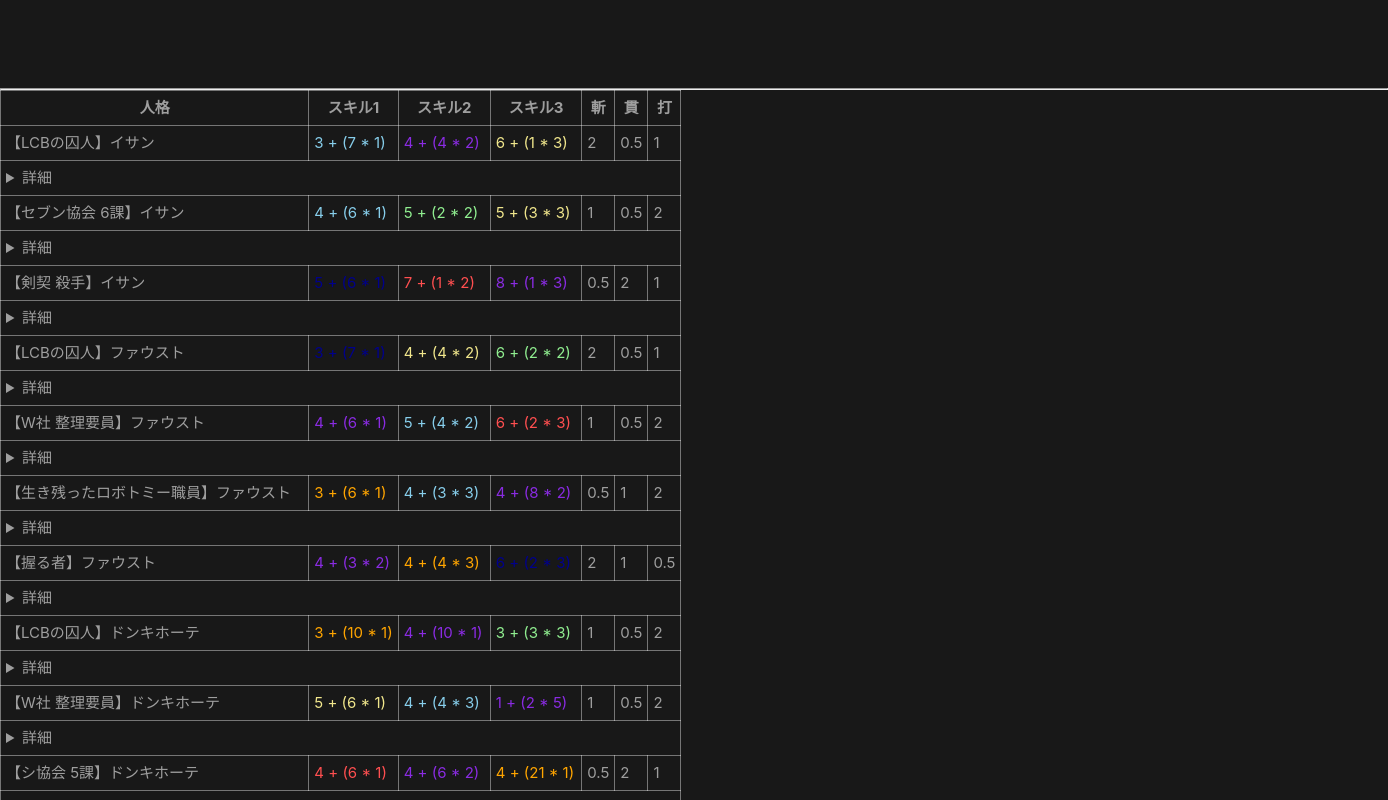
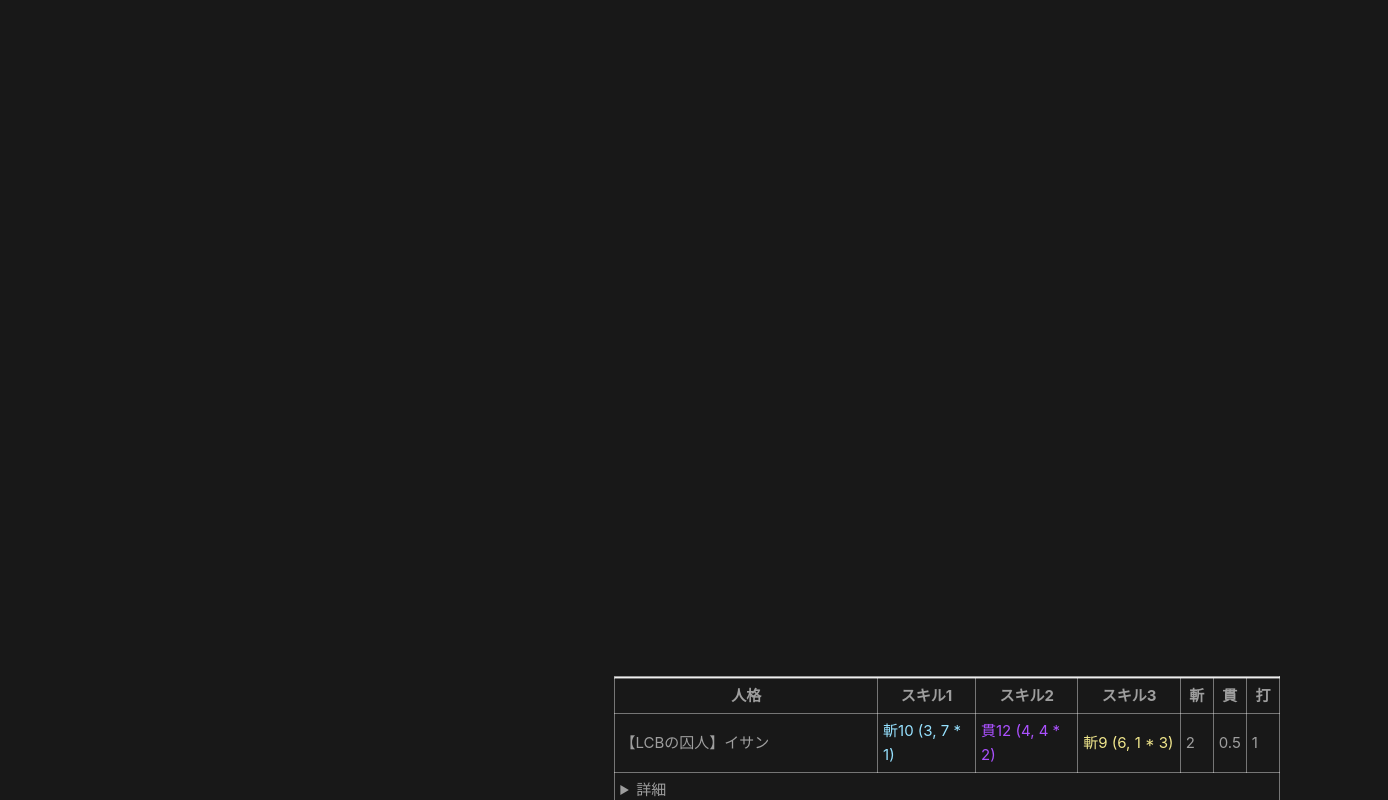
Before and after one commit to JasVv/LCB_party_builder, a Vue app in the folder lcb-party-builder/: page / in a window 1280 px wide. Shown: the part 1660-2460 px from the top of the page, 1388 px wide, since content can reach past the window. Built offline with nearby package versions, Linux system fonts and the light colour scheme.

Commit message:
エラー修正

```diff
--- a/lcb-party-builder/src/MainApp.vue
+++ b/lcb-party-builder/src/MainApp.vue
@@ -1,7 +1,7 @@
 <script setup lang="ts">
 import { ref, type Ref } from 'vue'
-import type Parsonality from './components/Parsonality.vue'
-import type Character from './components/Character.vue'
+import type { Personality } from './components/Parsonality.vue'
+import type { Character } from './components/Character.vue'
 
 import characters_json from '@/assets/characters.json'
 import parsonality_1_json from '@/assets/parsonality/character1.json'
@@ -70,8 +70,10 @@ data.value.view = all_data.personality
   })
 
 function recalculate() {
+  // キャラクター選択
   const charactor_select = (character.value.length ? all_data.personality.filter(p => character.value.some(v => v == p.character_id)) : all_data.personality).map(p => p.personality_id)
 
+  // 物理耐性選択
   const resistance_select = (resistance.value.length
   ? all_data.personality.filter(p => {
     const sl = resistance.value.some(v => v == "slashing") ? p.resistance.slashing < 1 : false
@@ -81,10 +83,12 @@ function recalculate() {
   })
   : all_data.personality).map(p => p.personality_id)
 
+  // スキル罪悪属性選択
   const skill_sin_select = (skill_sin.value.length
   ? all_data.personality.filter(p => p.skill.find(s => skill_sin.value.some(v => v == s.sin)))
   : all_data.personality).map(p => p.personality_id)
 
+  // バフ・デバフ選択
   const buff_debuff_select = (buff_debuff.value.length
     ? all_data.personality.filter(p => {
       const skill_buff_debuff = p.skill.find(s => s.buff_debuff.filter(b => buff_debuff.value.some(v => v == b)).length)
@@ -97,7 +101,11 @@ function recalculate() {
     : all_data.personality
   ).map(p => p.personality_id)
 
-  const target_personality = charactor_select.filter(value => resistance_select.includes(value) && skill_sin_select.includes(value) && buff_debuff_select.includes(value))
+  const target_personality = charactor_select.filter(value =>
+    resistance_select.includes(value) &&
+    skill_sin_select.includes(value) &&
+    buff_debuff_select.includes(value)
+  )
 
   data.value.view = all_data.personality
     .filter(p => target_personality.includes(p.personality_id))
@@ -234,13 +242,13 @@ function selectSinColorCss(sin: string) {
           <tr>
             <td>【{{ v.personality.name }}】{{ v.character.name }}</td>
             <td :class="selectSinColorCss(v.personality.skill[0]?.sin)">
-              {{ v.personality.skill[0] ? `${v.personality.skill[0].base_attack} + (${v.personality.skill[0].coin_attack} * ${v.personality.skill[0].coin_number})` : ""  }}
+              {{ v.personality.skill[0] ? `${v.personality.skill[0].physics}${v.personality.skill[0].base_attack + (v.personality.skill[0].coin_attack * v.personality.skill[0].coin_number)} (${v.personality.skill[0].base_attack}, ${v.personality.skill[0].coin_attack} * ${v.personality.skill[0].coin_number})` : ""  }}
             </td>
             <td :class="selectSinColorCss(v.personality.skill[1]?.sin)">
-              {{ v.personality.skill[1] ? `${v.personality.skill[1].base_attack} + (${v.personality.skill[1].coin_attack} * ${v.personality.skill[1].coin_number})` : ""  }}
+              {{ v.personality.skill[1] ? `${v.personality.skill[1].physics}${v.personality.skill[1].base_attack + (v.personality.skill[1].coin_attack * v.personality.skill[1].coin_number)} (${v.personality.skill[1].base_attack}, ${v.personality.skill[1].coin_attack} * ${v.personality.skill[1].coin_number})` : ""  }}
             </td>
             <td :class="selectSinColorCss(v.personality.skill[2]?.sin)">
-              {{ v.personality.skill[2] ? `${v.personality.skill[2].base_attack} + (${v.personality.skill[2].coin_attack} * ${v.personality.skill[2].coin_number})` : ""  }}
+              {{ v.personality.skill[2] ? `${v.personality.skill[2].physics}${v.personality.skill[2].base_attack + (v.personality.skill[2].coin_attack * v.personality.skill[2].coin_number)} (${v.personality.skill[2].base_attack}, ${v.personality.skill[2].coin_attack} * ${v.personality.skill[2].coin_number})` : ""  }}
             </td>
             <td>{{ v.personality.resistance.slashing }}</td>
             <td>{{ v.personality.resistance.penetration }}</td>
--- a/lcb-party-builder/src/assets/main.css
+++ b/lcb-party-builder/src/assets/main.css
@@ -40,6 +40,7 @@
 
 .buff_debuff_select {
   display: flex;
+  flex-wrap: wrap;
 }
 
 .buff_debuff_select label {
@@ -85,13 +86,13 @@
 }
 
 .font_color_gloom {
-  color: #87CEEB;
+  color: #96e1ff;
 }
 
 .font_color_pride {
-  color: #00008B;
+  color: #6574ff;
 }
 
 .font_color_envy {
-  color: #8A2BE2;
+  color: #ab51ff;
 }
--- a/lcb-party-builder/src/assets/parsonality/character1.json
+++ b/lcb-party-builder/src/assets/parsonality/character1.json
@@ -82,6 +82,8 @@
         "defence" : {
             "name": "ガード",
             "text": "",
+            "sin": null,
+            "physics": null,
             "defence_type": "防御",
             "defence_level": 36,
             "base_attack": 7,
@@ -215,6 +217,8 @@
         "defence" : {
             "name": "防御",
             "text": "",
+            "sin": null,
+            "physics": null,
             "defence_type": "防御",
             "defence_level": 35,
             "base_attack": 9,
@@ -340,6 +344,8 @@
         "defence" : {
             "name": "反撃",
             "text": "",
+            "sin": null,
+            "physics": null,
             "defence_type": "反撃",
             "defence_level": 41,
             "base_attack": 8,
--- a/lcb-party-builder/src/assets/parsonality/character2.json
+++ b/lcb-party-builder/src/assets/parsonality/character2.json
@@ -86,6 +86,8 @@
         "defence" : {
             "name": "回避",
             "text": "",
+            "sin": null,
+            "physics": null,
             "defence_type": "回避",
             "defence_level": 36,
             "base_attack": 2,
@@ -211,6 +213,8 @@
         "defence" : {
             "name": "防御",
             "text": "",
+            "sin": null,
+            "physics": null,
             "defence_type": "防御",
             "defence_level": 38,
             "base_attack": 10,
@@ -344,6 +348,8 @@
         "defence" : {
             "name": "回避",
             "text": "",
+            "sin": null,
+            "physics": null,
             "defence_type": "回避",
             "defence_level": 30,
             "base_attack": 3,
@@ -490,6 +496,8 @@
         "defence" : {
             "name": "不潔ですね",
             "text": "[回避成功時] 対象の精神力-3",
+            "sin": null,
+            "physics": null,
             "defence_type": "回避",
             "defence_level": 31,
             "base_attack": 4,
--- a/lcb-party-builder/src/assets/parsonality/character3.json
+++ b/lcb-party-builder/src/assets/parsonality/character3.json
@@ -79,6 +79,8 @@
         "defence" : {
             "name": "回避",
             "text": "",
+            "sin": null,
+            "physics": null,
             "defence_type": "回避",
             "defence_level": 28,
             "base_attack": 2,
@@ -213,6 +215,8 @@
         "defence" : {
             "name": "回避",
             "text": "",
+            "sin": null,
+            "physics": null,
             "defence_type": "回避",
             "defence_level": 31,
             "base_attack": 4,
@@ -339,6 +343,8 @@
         "defence" : {
             "name": "回避",
             "text": "",
+            "sin": null,
+            "physics": null,
             "defence_type": "回避",
             "defence_level": 30,
             "base_attack": 3,
--- a/lcb-party-builder/src/assets/parsonality/character4.json
+++ b/lcb-party-builder/src/assets/parsonality/character4.json
@@ -83,6 +83,8 @@
         "defence" : {
             "name": "回避",
             "text": "",
+            "sin": null,
+            "physics": null,
             "defence_type": "回避",
             "defence_level": 28,
             "base_attack": 2,
--- a/lcb-party-builder/src/components/Character.vue
+++ b/lcb-party-builder/src/components/Character.vue
@@ -1,6 +1,6 @@
 <script setup lang="ts">
 
-interface Character {
+export interface Character {
   character_id: number;
   name: string;
 }
```
Also changed, not shown: lcb-party-builder/src/components/Parsonality.vue (+6 -6 lines).
